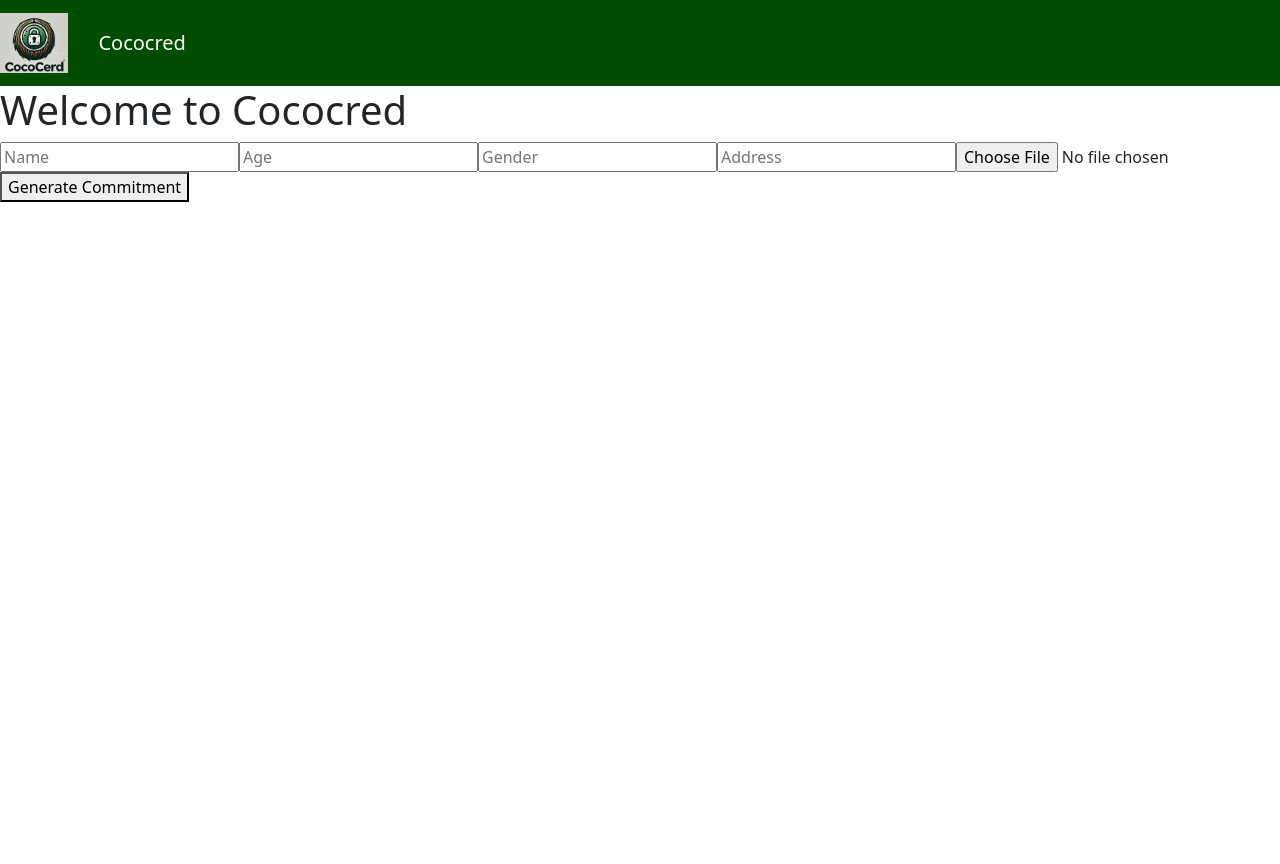
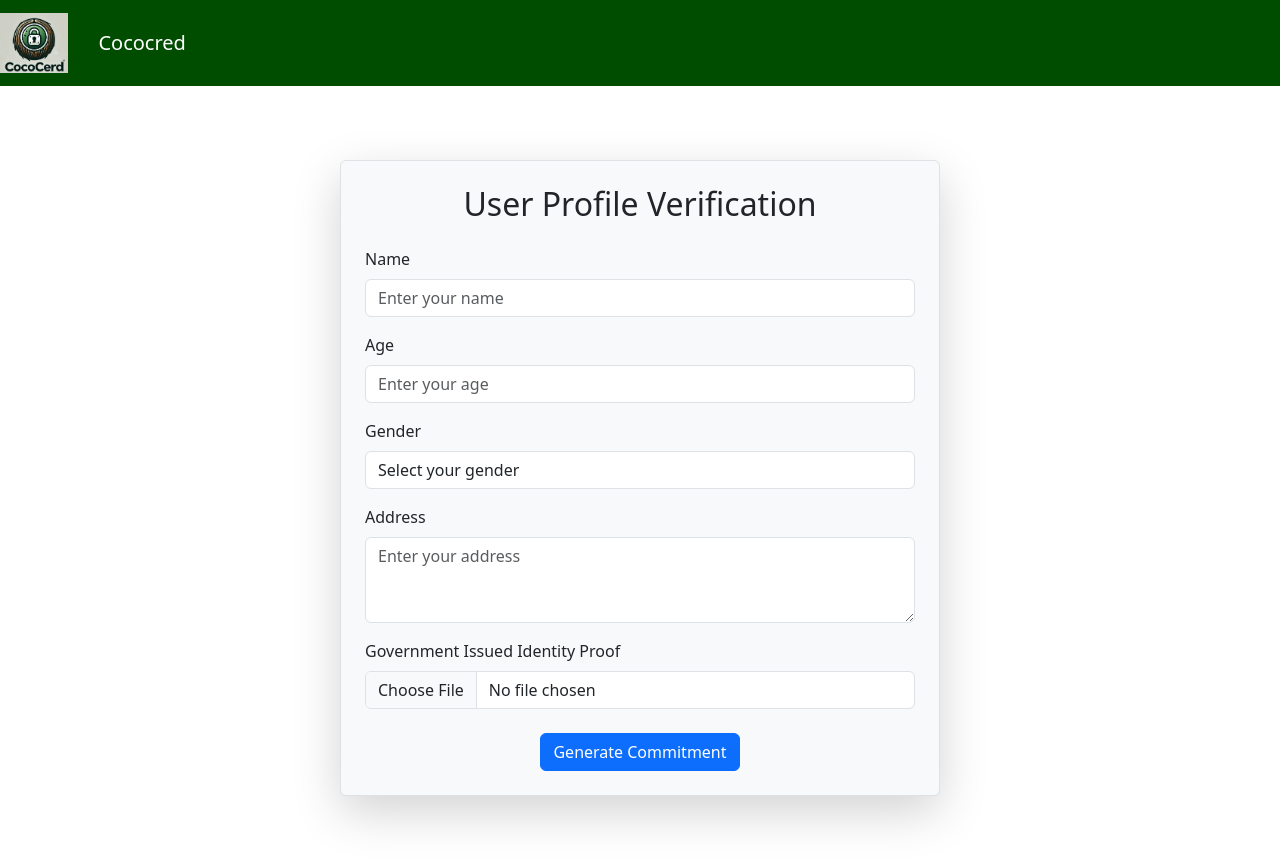
Before and after one commit to pallavisaxena0245/Cococred, a React (Create React App) app in the folder frontend/: page /home in a window 1280 px wide. Shown: the top 864 px of the page. Before the commit the page ends 800 px from the top, so only its background shows below. Built offline with nearby package versions, Linux system fonts and the light colour scheme.

Commit message:
added user verification

```diff
--- a/frontend/src/App.js
+++ b/frontend/src/App.js
@@ -5,6 +5,7 @@ import Navbar from './components/Navbar';
 import Landing from './components/Landing.js'
 import AuthService from './contexts/AuthService.js';
 import WalletService from './contexts/WalletService.js';
+import Attribute from './components/Attribute.js';
 function App() {
   return (
 
@@ -13,6 +14,7 @@ function App() {
     <Router>
     <Navbar title="Cococred" />
     <Routes>
+      <Route path="/attribute_cert" element={<Attribute/>} />
       <Route path="/" element={<Navigate to="/login" replace/>}/>
       <Route path="/login" element={<Login user_choice='user'/>} />
       <Route path="/home" element={<Landing />} />
--- /dev/null
+++ b/frontend/src/components/Attribute.js
@@ -0,0 +1,62 @@
+import React, { useState } from 'react'
+
+const  Attribute = () => {
+    const [certData, setCertData] = useState({attribute:'', value:''})
+
+    const handleSubmit = async(e) => {
+        e.preventDefault();
+        const data = new FormData();
+        data.append('attribute', certData.attribute);
+        data.append('value', certData.value);
+
+
+
+    }
+
+    const handleChange = (e) => {
+
+        setCertData({...certData,[e.target.name] : e.target.value})
+    }
+
+    return (
+        <div style={{ display: 'flex', justifyContent: 'center', alignItems: 'center', height: '100vh' }}>
+          <form onSubmit={handleSubmit} style={{ border: '1px solid #ccc', padding: '20px', borderRadius: '8px', boxShadow: '0 0 10px rgba(0, 0, 0, 0.1)' }}>
+            <h3 style={{ textAlign: 'center' }}>Generate Commitment</h3>
+            <div className="form-group">
+              <label htmlFor="attribute">Select Attribute:</label>
+              <select
+                id="attribute"
+                className="form-control"
+                onChange={handleChange}
+                required
+                style={{ marginBottom: '15px' }}
+              >
+                <option value="">Select</option>
+                <option value="name">Name</option>
+                <option value="age">Age</option>
+                <option value="gender">Gender</option>
+                <option value="address">Address</option>
+                {/* Add more options as needed */}
+              </select>
+            </div>
+            <div className="form-group">
+              <label htmlFor="value">Enter Value:</label>
+              <input
+                type="text"
+                id="value"
+                className="form-control"
+                onChange={handleChange}
+                placeholder="Enter value"
+                required
+                style={{ marginBottom: '15px' }}
+              />
+            </div>
+            <button type="submit" className="btn btn-primary" style={{ width: '100%' }}>
+              Generate Commitment
+            </button>
+          </form>
+        </div>
+      );
+};
+
+export default  Attribute;
--- a/frontend/src/components/Landing.js
+++ b/frontend/src/components/Landing.js
@@ -26,7 +26,7 @@ const Landing = () => {
     data.append('document', file);
 
     try {
-      const response = await axios.post('http://localhost:5000/generate_commitment', data);
+      const response = await axios.post('http://localhost:5000/verify_profile', data);
       alert('Commitment generated successfully!');
       setCertificates(response.data.commitments);
 
@@ -41,24 +41,89 @@ const Landing = () => {
   };
 
   return (
-    <div>
-      <h1>Welcome to Cococred</h1>
-      <form onSubmit={handleSubmit}>
-        <input type="text" name="name" placeholder="Name" onChange={handleChange} required />
-        <input type="number" name="age" placeholder="Age" onChange={handleChange} required />
-        <input type="text" name="gender" placeholder="Gender" onChange={handleChange} required />
-        <input type="text" name="address" placeholder="Address" onChange={handleChange} required />
-        <input type="file" onChange={handleFileChange} required />
-        <button type="submit">Generate Commitment</button>
-      </form>
+   <div className="d-flex justify-content-center align-items-center vh-100">
+   <form onSubmit={handleSubmit} className="p-4 shadow-lg rounded border bg-light" style={{ width: '100%', maxWidth: '600px' }}>
+     <h2 className="text-center mb-4">User Profile Verification</h2>
 
-      <div>
-      {Object.entries(certificates).map(([attribute, commitment]) => (
-        <Certificate field={attribute} commitment={commitment} />
-      ))}
-    </div>
+     {/* Name Input */}
+     <div className="form-group mb-3">
+       <label htmlFor="nameInput" className="form-label">Name</label>
+       <input
+         className="form-control"
+         type="text"
+         id="nameInput"
+         name="name"
+         placeholder="Enter your name"
+         onChange={handleChange}
+         required
+       />
+     </div>
 
-    </div>
+     {/* Age Input */}
+     <div className="form-group mb-3">
+       <label htmlFor="ageInput" className="form-label">Age</label>
+       <input
+         className="form-control"
+         type="number"
+         id="ageInput"
+         name="age"
+         placeholder="Enter your age"
+         onChange={handleChange}
+         required
+       />
+     </div>
+
+     {/* Gender Select */}
+     <div className="form-group mb-3">
+       <label htmlFor="genderSelect" className="form-label">Gender</label>
+       <select
+         className="form-control"
+         id="genderSelect"
+         name="gender"
+         onChange={handleChange}
+         required
+       >
+         <option value="">Select your gender</option>
+         <option>Male</option>
+         <option>Female</option>
+         <option>Others</option>
+       </select>
+     </div>
+
+     {/* Address Input */}
+     <div className="form-group mb-3">
+       <label htmlFor="addressTextarea" className="form-label">Address</label>
+       <textarea
+         className="form-control"
+         id="addressTextarea"
+         name="address"
+         placeholder="Enter your address"
+         onChange={handleChange}
+         rows="3"
+         required
+       ></textarea>
+     </div>
+
+     {/* File Upload */}
+     <div className="form-group mb-4">
+       <label htmlFor="fileInput" className="form-label">Government Issued Identity Proof</label>
+       <input
+         className="form-control"
+         type="file"
+         id="fileInput"
+         onChange={handleFileChange}
+         required
+       />
+     </div>
+
+     {/* Submit Button */}
+     <div className="text-center">
+       <button type="submit" className="btn btn-primary">
+         Generate Commitment
+       </button>
+     </div>
+   </form>
+ </div>
   );
 };
 
```
Also changed, not shown: frontend/src/contexts/Verfied.js (added, +14 -0 lines), 1 other file (tests, documents, lock files or other folders).
